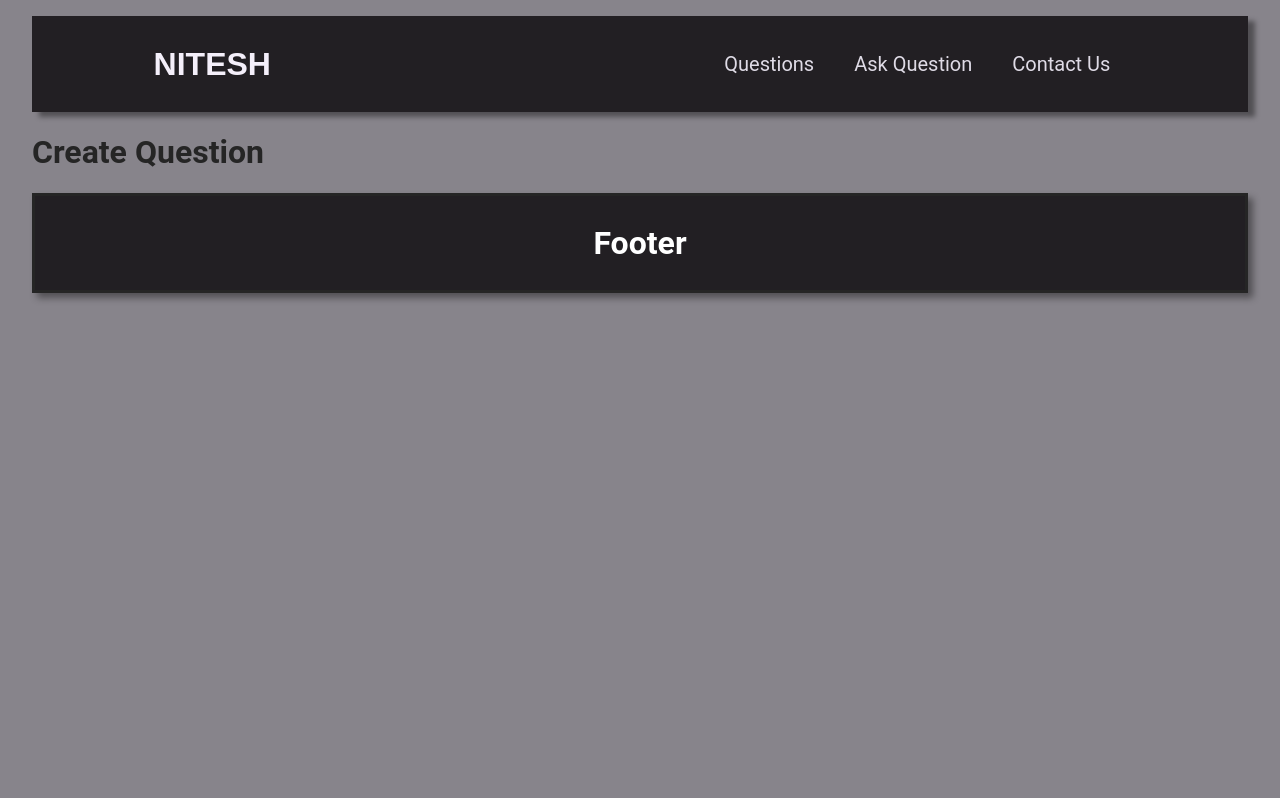
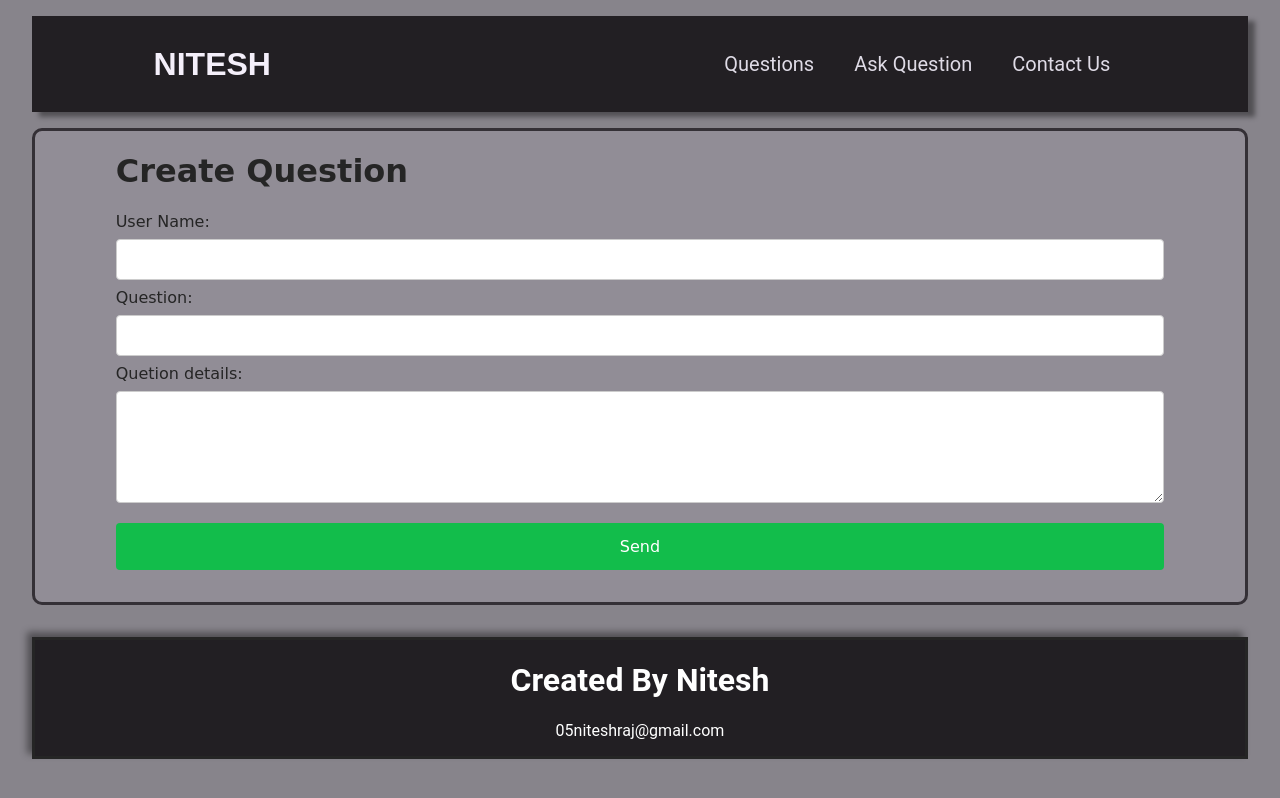
Before and after one commit to Nitesh058Raj/Q-A-platform-NextJS, a Next.js app: page /ask in a window 1280 px wide. Built offline with nearby package versions, Linux system fonts and the light colour scheme.

Commit message:
create question page edited and complete; works fine :D

```diff
--- a/components/footer.js
+++ b/components/footer.js
@@ -4,7 +4,8 @@ import styles from "./footer.module.css";
 export default function Footer() {
   return (
     <div className={styles.contain}>
-      <h1 className={styles.h1text}>Footer</h1>
+      <h1 className={styles.h1text}>Created By Nitesh</h1>
+      <p className={styles.p}>05niteshraj@gmail.com</p>
     </div>
   );
 }
--- a/components/footer.module.css
+++ b/components/footer.module.css
@@ -2,15 +2,20 @@
   color: white;
 }
 
+.p{
+  color: white;
+  align-content: center;
+}
+
 .contain {
   margin: 0;
-  box-shadow: 5px 5px 7px rgba(0, 0, 0, 0.4);
+  box-shadow: -5px -5px 7px rgba(0, 0, 0, 0.4);
   padding: 0 10%;
   background-color: var(--color-grey-900);
-  height: 100px;
-  align-items: center;
+  height: 15%;
   align-content: center;
   border: solid;
   text-align: center;
-  margin-top: 5px;
+  margin-top: 2rem;
+  margin-bottom: 15px;
 }
--- a/pages/ask.js
+++ b/pages/ask.js
@@ -5,6 +5,31 @@ import Footer from "../components/footer";
 import NavBar from "../components/main-navigation";
 
 export default function Ask() {
+  const sendMessage = async (event) => {
+    event.preventDefault();
+
+    const res = await fetch(
+      "https://thpc8fu9m6.execute-api.ap-south-1.amazonaws.com/dev/users",
+      {
+        body: JSON.stringify({
+          Quser: event.target.Quser.value,
+          Qdetail: event.target.Qdetail.value,
+          Question: event.target.Question.value,
+        }),
+        headers: {
+          "Content-Type": "application/json",
+          "Access-Control-Allow-Methods": "*",
+          "Access-Control-Allow-Origin": "*",
+        },
+        method: "POST",
+      }
+    );
+
+    const result = await res.json();
+    console.log(result);
+    alert("Done !!!");
+  };
+
   return (
     <div className={styles.container}>
       <Head>
@@ -14,7 +39,42 @@ export default function Ask() {
       </Head>
 
       <NavBar />
-      <h1>Create Question</h1>
+      <div className={styles.grid}>
+        <form onSubmit={sendMessage}>
+            <h1 className={styles.h1text}>Create Question</h1>
+          <label htmlFor="Quser">User Name: </label>
+          <input
+            className={styles.input_box}
+            id="Quser"
+            name="Quser"
+            type="text"
+            autoComplete="from"
+            required
+          />
+          <label htmlFor="Question">Question: </label>
+          <input
+            className={styles.input_box}
+            id="Question"
+            name="Question"
+            type="text"
+            autoComplete="from"
+            required
+          />
+          <label htmlFor="Quetion_details">Quetion details: </label>
+          <textarea
+            className={styles.text_box}
+            id="Qdetail"
+            name="Qdetail"
+            type="text"
+            autoComplete="from"
+            required
+          />
+
+          <button type="submit" className={styles.subbtn}>
+            Send
+          </button>
+        </form>
+      </div>
       <Footer />
     </div>
   );
--- a/styles/Ask.module.css
+++ b/styles/Ask.module.css
@@ -1,3 +1,64 @@
 .container {
-    padding: 0 2rem;
-  }
+  padding: 0 2rem;
+
+}
+.h1text{
+  font-family: Comic Sans MS;
+}
+
+.input_box {
+  width: 100%;
+  padding: 12px 20px;
+  margin: 8px 0;
+  display: inline-block;
+  border: 1px solid #ccc;
+  border-radius: 4px;
+  box-sizing: border-box;
+}
+
+.text_box{
+  width: 100%;
+  height: 7rem;
+  padding: 12px 20px;
+  margin: 8px 0;
+  display: inline-block;
+  border: 1px solid #ccc;
+  border-radius: 4px;
+  box-sizing: border-box;
+}
+
+.subbtn {
+  width: 100%;
+  background-color: var(--color-success-500);
+  color: white;
+  padding: 14px 20px;
+  margin: 8px 0;
+  border: none;
+  border-radius: 4px;
+  cursor: pointer;
+  margin-bottom: 2rem;
+}
+.subbtn:hover{
+  width: 100%;
+  background-color: var(--color-success-700);
+  color: white;
+  padding: 14px 20px;
+  margin: 8px 0;
+  border: none;
+  border-radius: 4px;
+  cursor: pointer;
+  margin-bottom: 2rem;
+}
+
+.grid {
+  font-family: Comic Sans MS;
+  display: flex;
+  align-items: center;
+  justify-content: center;
+  flex-wrap: wrap;
+  margin-top: 1rem;
+  margin-bottom: 1rem;
+  background: var(--color-grey-400);
+  border-radius: 10px;
+  border:solid var(--color-grey-800);
+}
--- a/styles/globals.css
+++ b/styles/globals.css
@@ -27,7 +27,9 @@ body {
   --color-primary-700: #3d0264;
 
   --color-success-100: #a2f0bc;
+  --color-success-300: #42bf6c;
   --color-success-500: #12bd4b;
+  --color-success-700: #0fb145;
 
   --color-error-100: #f1acc9;
   --color-error-500: #a10c4a;
```
